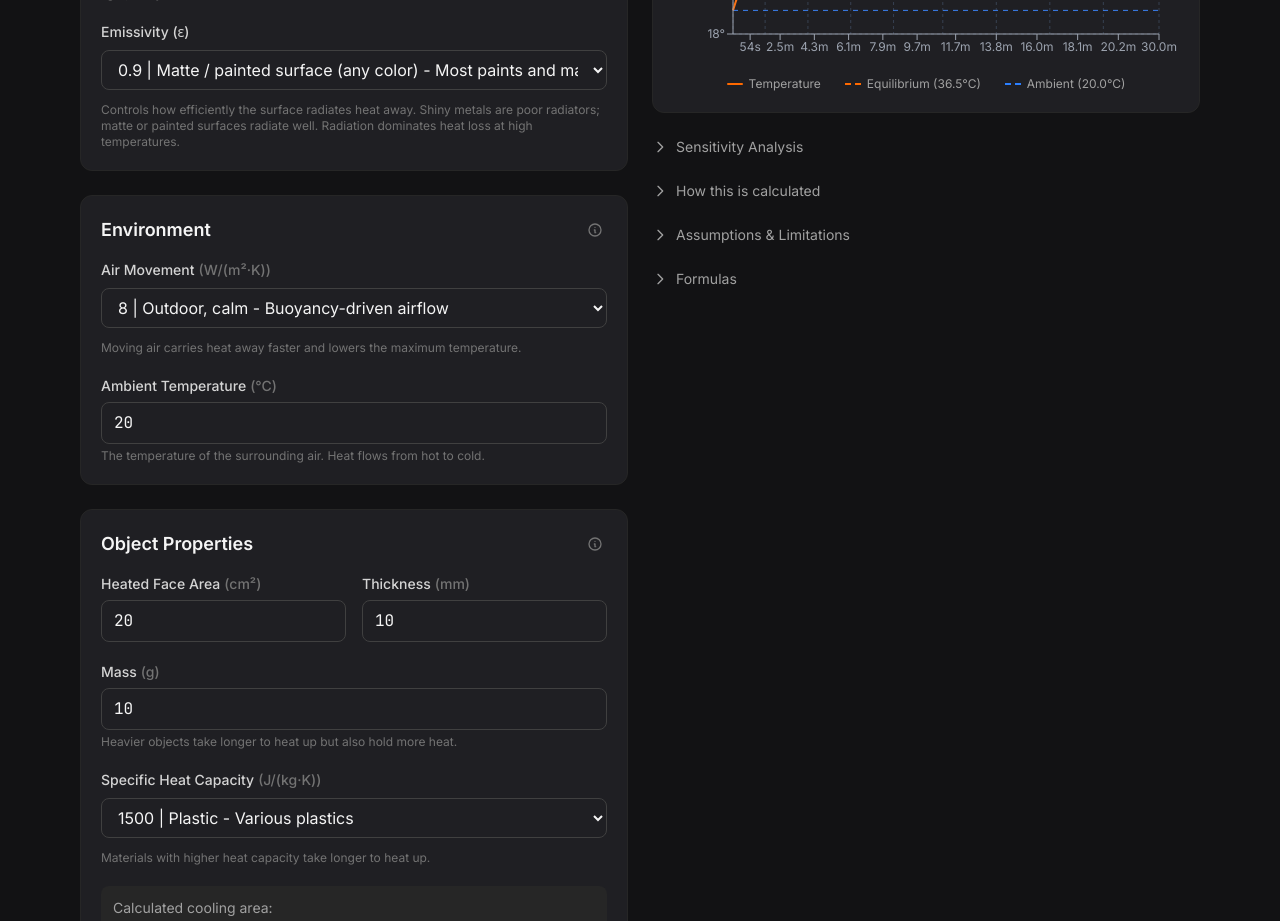
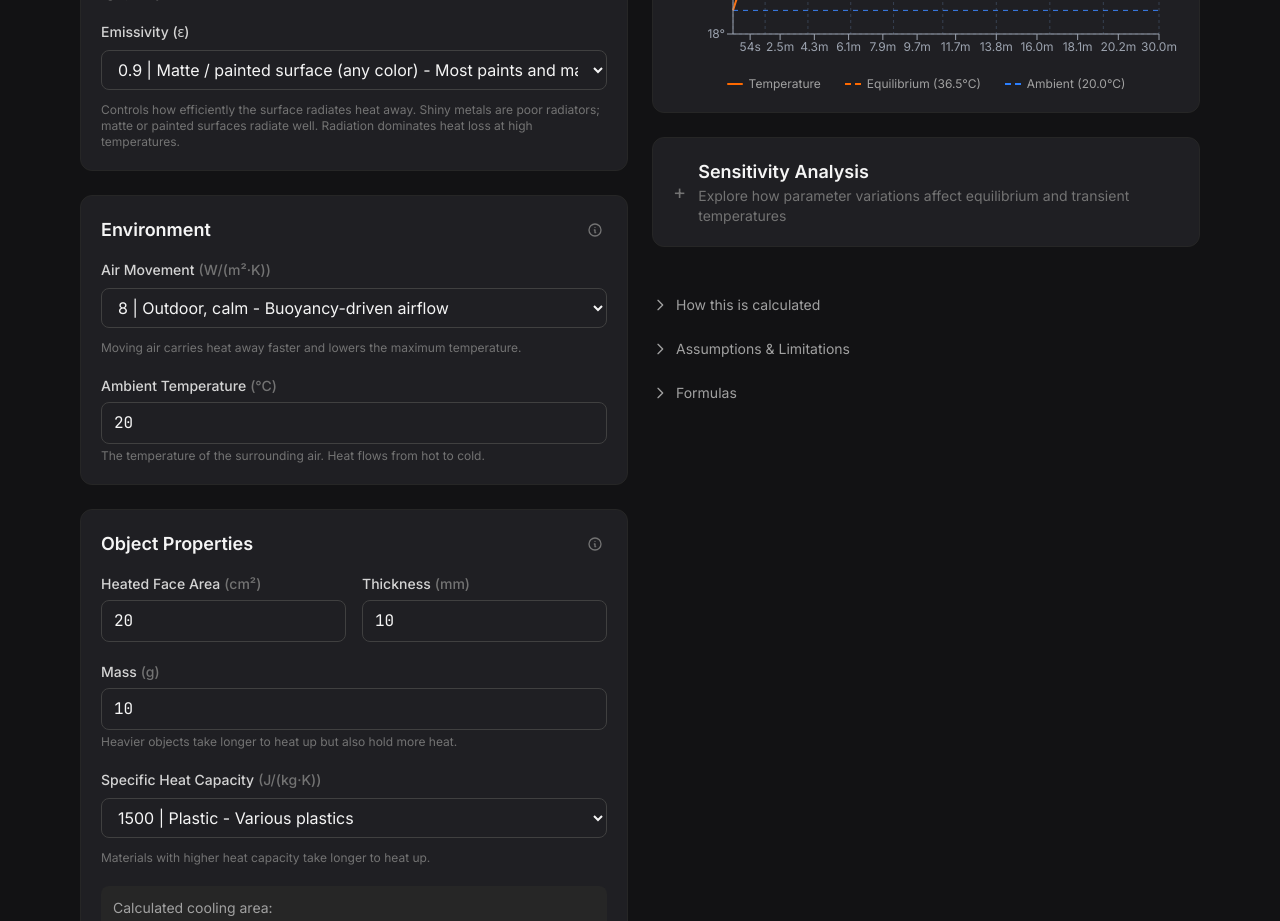
Before and after one commit to szerintedmi/solar-heating-calculator, a React (Vite) app: page / in a window 1280 px wide. Shown: the part 960-1881 px from the top of the page. Built offline with nearby package versions, Linux system fonts and the light colour scheme.

Commit message:
sensitivy analysis panel ui tweak

```diff
--- a/src/components/outputs/SensitivityAnalysis.tsx
+++ b/src/components/outputs/SensitivityAnalysis.tsx
@@ -1,4 +1,5 @@
 import { useState } from "react";
+import { Card } from "@/components/ui";
 import { useSensitivity } from "@/hooks/useSensitivity";
 import type { ParamConfig } from "@/lib/sensitivity/types";
 import type { ThermalInputs } from "@/lib/thermal";
@@ -89,27 +90,31 @@ export function SensitivityAnalysis({
   const equilibriumParams = sensitivity.paramConfigs.filter((p) => p.group === "equilibrium");
   const transientOnlyParams = sensitivity.paramConfigs.filter((p) => p.group === "transient-only");
 
+  // Collapsed state: compact clickable card
+  if (!isOpen) {
     return (
-    <div className="mt-6">
       <button
         type="button"
-        onClick={() => setIsOpen(!isOpen)}
-        className="flex items-center gap-2 text-sm text-neutral-400 hover:text-neutral-200 transition-colors"
+        onClick={() => setIsOpen(true)}
+        className="card hover:border-neutral-700 transition-colors cursor-pointer text-left w-full"
       >
-        <svg
-          className={`w-4 h-4 transition-transform ${isOpen ? "rotate-90" : ""}`}
-          fill="none"
-          stroke="currentColor"
-          viewBox="0 0 24 24"
-          aria-hidden="true"
-        >
-          <path strokeLinecap="round" strokeLinejoin="round" strokeWidth={2} d="M9 5l7 7-7 7" />
-        </svg>
-        Sensitivity Analysis
+        <div className="flex items-center gap-3">
+          <div className="text-xl text-neutral-500">+</div>
+          <div>
+            <h2 className="card-title mb-0">Sensitivity Analysis</h2>
+            <p className="text-sm text-neutral-500">
+              Explore how parameter variations affect equilibrium and transient temperatures
+            </p>
+          </div>
+        </div>
       </button>
+    );
+  }
 
-      {isOpen && (
-        <div className="mt-4 p-5 bg-neutral-850 border border-neutral-800 rounded-xl space-y-6">
+  // Expanded state: full Card matching Temperature vs Time layout
+  return (
+    <Card title="Sensitivity Analysis">
+      <div className="space-y-6">
         {/* Global controls */}
         <div className="flex items-center gap-6">
           <div className="flex items-center gap-2">
@@ -125,9 +130,7 @@ export function SensitivityAnalysis({
               onChange={(e) => sensitivity.setRangePct(Number(e.target.value))}
               className="w-24 accent-yellow-500"
             />
-              <span className="text-sm font-mono text-neutral-400 w-8">
-                {sensitivity.rangePct}%
-              </span>
+            <span className="text-sm font-mono text-neutral-400 w-8">{sensitivity.rangePct}%</span>
           </div>
           <div className="flex items-center gap-2">
             <label className="text-sm text-neutral-300" htmlFor="samples">
@@ -192,8 +195,16 @@ export function SensitivityAnalysis({
           transientSamples={sensitivity.transientSamples}
           isStale={sensitivity.isTransientStale}
         />
+
+        {/* Collapse button */}
+        <button
+          type="button"
+          onClick={() => setIsOpen(false)}
+          className="text-sm text-neutral-500 hover:text-neutral-300 transition-colors"
+        >
+          ← Collapse
+        </button>
       </div>
-      )}
-    </div>
+    </Card>
   );
 }
```
Lines whose indentation alone changed are shown as unchanged.
